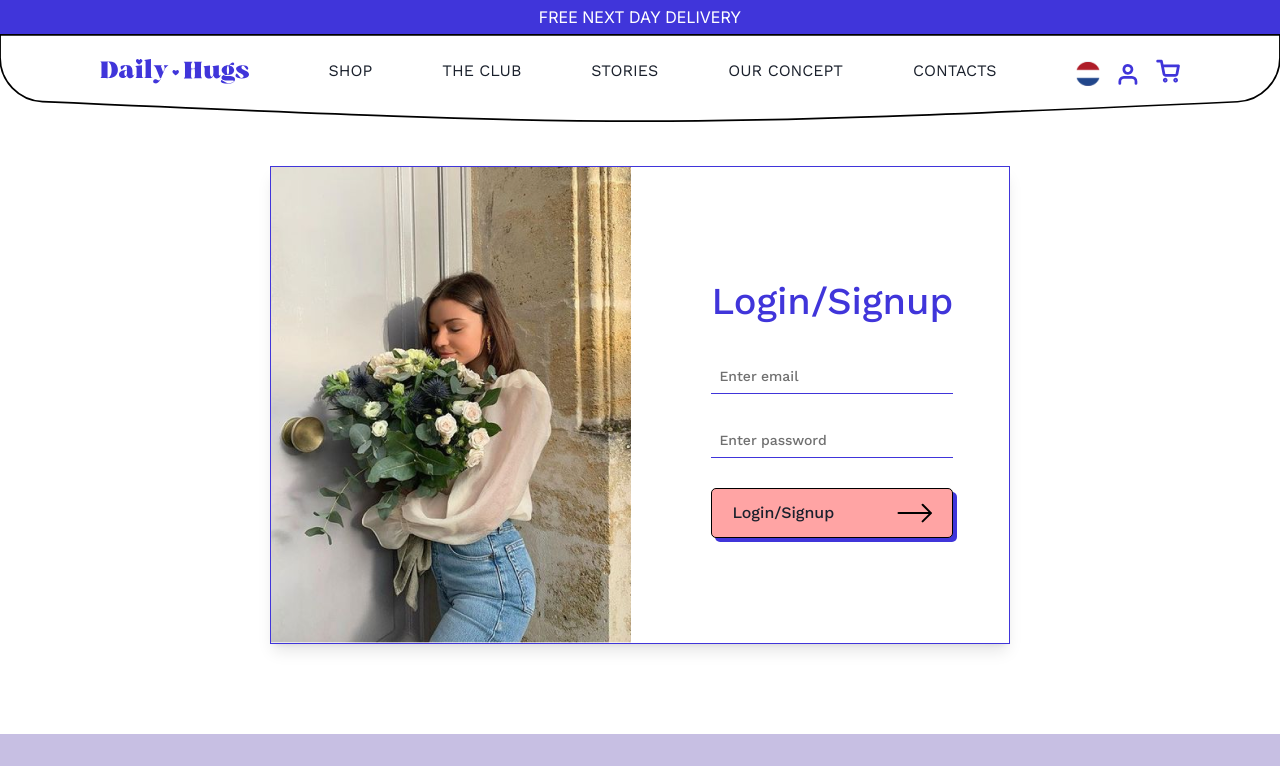
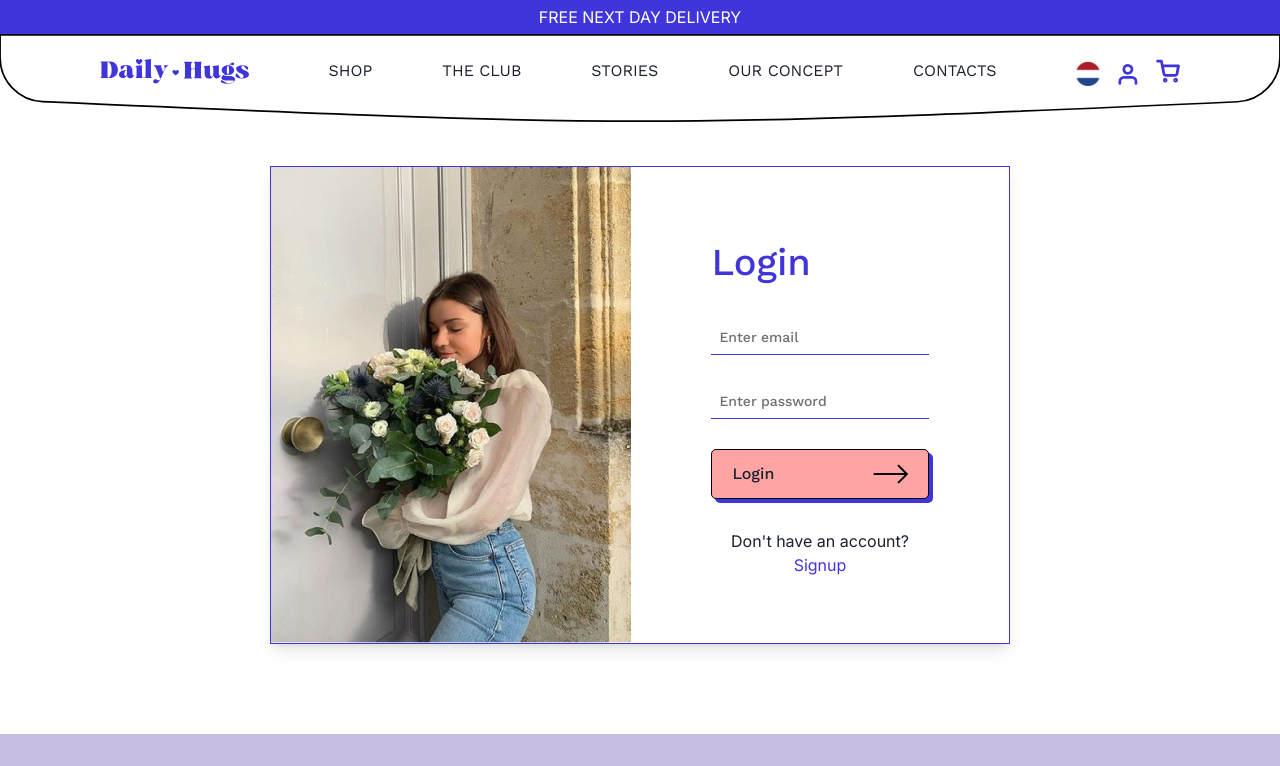
Before and after one commit to mdemon00/daily-hugs-dev, a Next.js app: page /login in a window 1280 px wide. Shown: the top 766 px of the page. Built offline with nearby package versions, Linux system fonts and the light colour scheme.

Commit message:
signup redirect, success message

```diff
--- a/app/login/page.js
+++ b/app/login/page.js
@@ -1,8 +1,21 @@
+"use client";
+
+import React, { useEffect, useState } from "react";
 import ThemeButton from "@/components/common/ThemeButton";
 import Image from "next/image";
-import React from "react";
+import { useRouter } from "next/navigation";
+import Link from "next/link";
+import { useAuth } from "context/AuthContext";
 
 const Login = () => {
+  const router = useRouter();
+  const { signupSuccess, resetSuccess } = useAuth();
+
+  // // Reset signup success status when the component mounts
+  // useEffect(() => {
+  //   resetSuccess();
+  // }, []);
+
   return (
     <div className="px-6 mb-[50px] lg:mb-[90px] mt-[30px]">
       <div className="flex items-center py-9 xl:py-0 w-full mx-auto md:w-full mx-6 md:mx-auto md:max-w-[60%] shadow-lg border-[1px] border-accent-purple ">
@@ -16,7 +29,7 @@ const Login = () => {
         />
         <div className="w-full max-w-[406px] px-6 md:px-0 md:mx-[80px] flex flex-col space-y-[30px]">
           <div className="text-30 lg:text-38 text-accent-purple work-sans-500 w-fit">
-            Login/Signup
+            Login
           </div>
           <input
             className="text-14 work-sans-500 placeholder:text-accent-grey border-b-[1px] border-accent-purple focus:border-none focus:outline px-2 py-[6px] w-full max-w-[396px] transition duration-300"
@@ -29,8 +42,22 @@ const Login = () => {
             type="Password"
           />
           <div className="mt-[900px]">
-            <ThemeButton title={"Login/Signup"} />
+            <ThemeButton title={"Login"} />
           </div>
+          <div className="mt-4 mb-4 text-center">
+            <p>
+              Don't have an account?{" "}
+              <Link href="/signup">
+                <span className="text-accent-purple">Signup</span>
+              </Link>
+            </p>
+          </div>
+
+          {signupSuccess && (
+            <div className="mt-4 p-4 bg-green-500 text-white rounded-md">
+              Signup successful! Please log in.
+            </div>
+          )}
         </div>
       </div>
     </div>
--- a/app/signup/page.js
+++ b/app/signup/page.js
@@ -4,8 +4,13 @@ import ThemeButton from "@/components/common/ThemeButton";
 import Image from "next/image";
 import React, { useState } from "react";
 import axios from "axios";
+import Link from "next/link";
+import { useRouter } from "next/navigation";
+import { useAuth } from "context/AuthContext";
 
 const Signup = () => {
+  const router = useRouter();
+  const { setSuccess } = useAuth();
   const [formData, setFormData] = useState({
     first_name: "",
     last_name: "",
@@ -29,6 +34,12 @@ const Signup = () => {
       );
       // Handle the response as needed
       console.log("Signup successful", response.data);
+
+      // Set the signup success status using context
+      setSuccess();
+
+      // Redirect to login page
+      router.push("/login");
     } catch (error) {
       // Handle errors
       console.error("Signup failed", error);
@@ -91,6 +102,14 @@ const Signup = () => {
           <div className="mt-[900px]">
             <ThemeButton title={"Signup"} onClick={handleSignup} />
           </div>
+          <div className="mt-4 mb-4 text-center">
+            <p>
+              Already have an account?{" "}
+              <Link href="/login">
+                <span className="text-accent-purple">Login</span>
+              </Link>
+            </p>
+          </div>
           {error && (
             <div className="mt-4 p-4 bg-red-500 text-white rounded-md">
               {error}
--- /dev/null
+++ b/context/AuthContext.js
@@ -0,0 +1,25 @@
+import React, { createContext, useContext, useState } from "react";
+
+const AuthContext = createContext();
+
+export const AuthProvider = ({ children }) => {
+  const [signupSuccess, setSignupSuccess] = useState(false);
+
+  const setSuccess = () => {
+    setSignupSuccess(true);
+  };
+
+  const resetSuccess = () => {
+    setSignupSuccess(false);
+  };
+
+  return (
+    <AuthContext.Provider value={{ signupSuccess, setSuccess, resetSuccess }}>
+      {children}
+    </AuthContext.Provider>
+  );
+};
+
+export const useAuth = () => {
+  return useContext(AuthContext);
+};
```
Also changed, not shown: components/Providers/Providers.jsx (+5 -2 lines).
